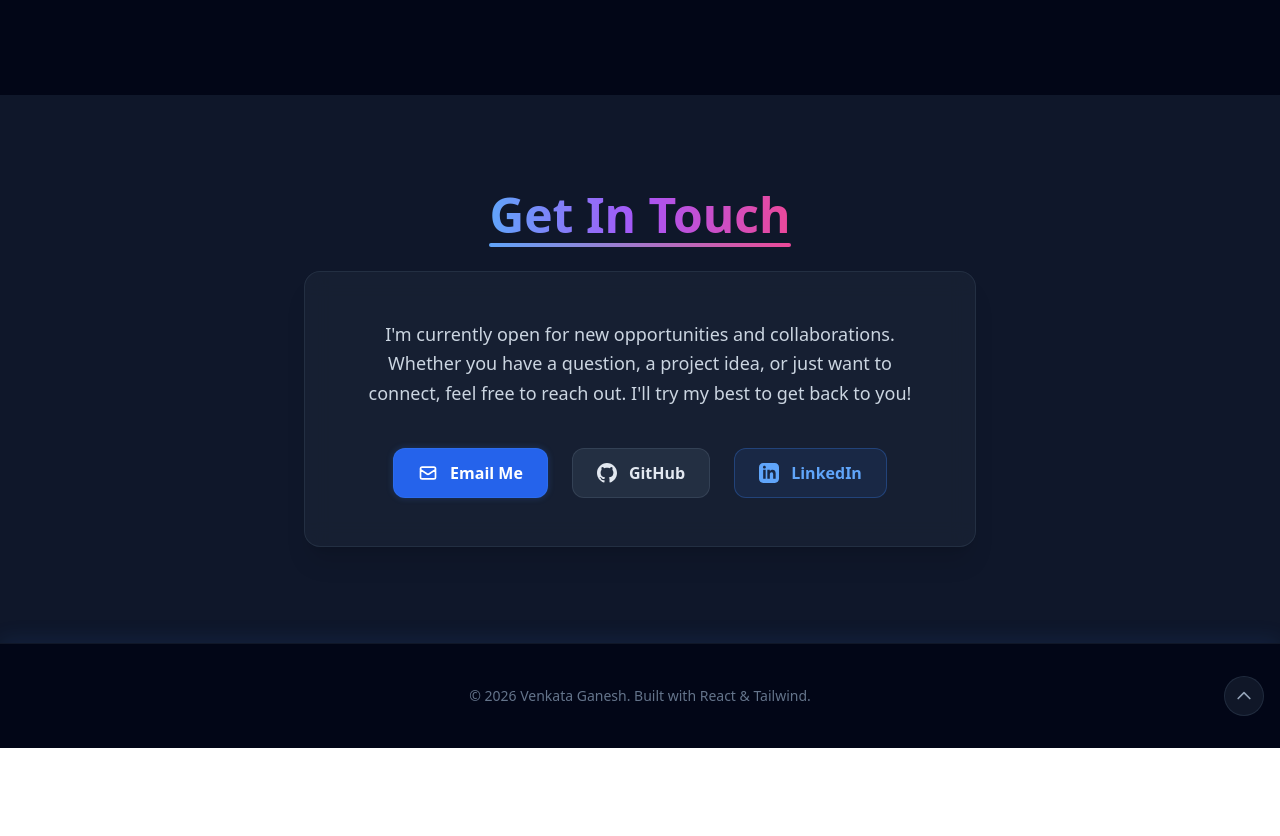
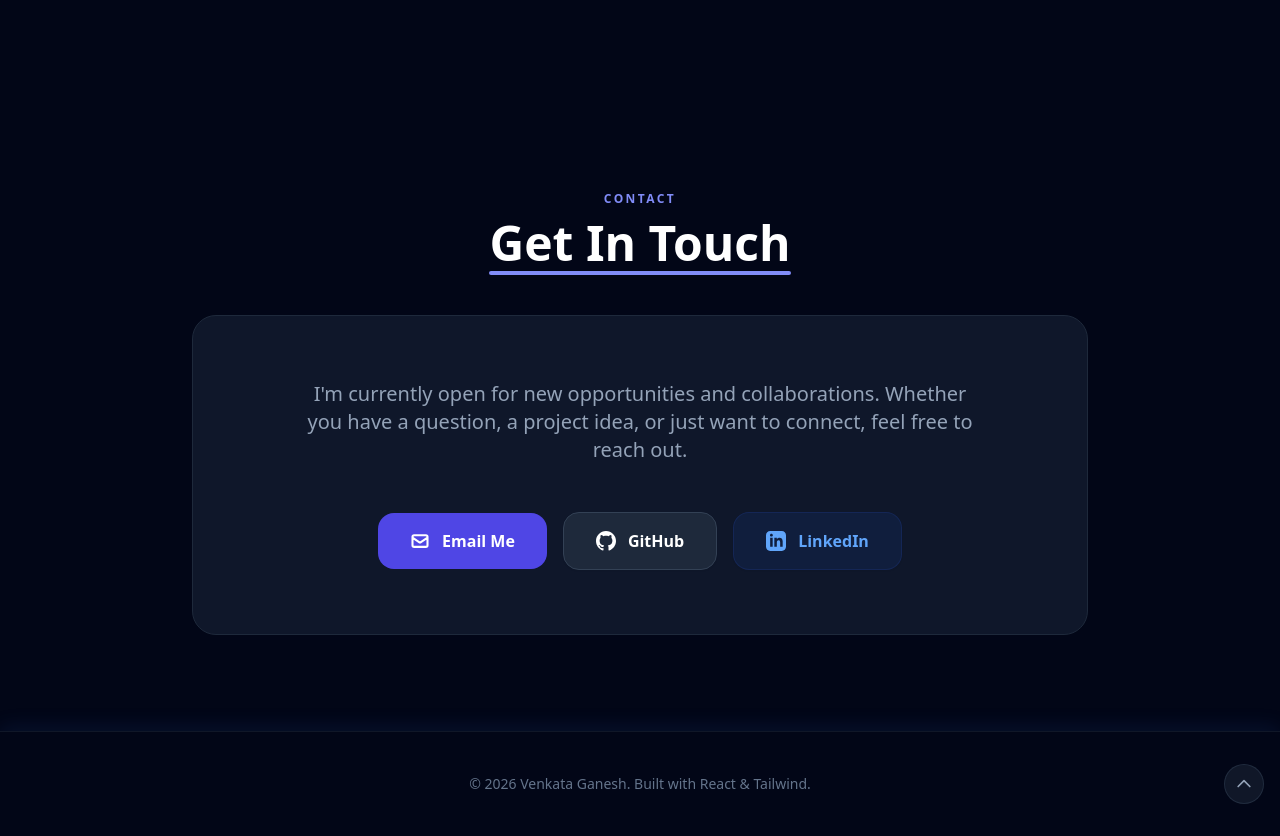
Before and after one commit to ganesh714/venkat-dev-portfolio, a React (Vite) app: page / in a window 1280 px wide. Shown: the part 3808-4644 px from the top of the page. Before the commit the page ends 4556 px from the top, so only its background shows below. Built offline with nearby package versions, Linux system fonts and the light colour scheme.

Commit message:
feat: redesign contact section with theme-aware layout and premium buttons

```diff
--- a/src/components/Contact.jsx
+++ b/src/components/Contact.jsx
@@ -3,88 +3,89 @@ import { motion } from 'framer-motion';
 
 const Contact = () => {
   return (
-    <section id="contact" className="py-24 bg-slate-900 flex items-center justify-center px-4">
+    <section id="contact" className="py-24 bg-white dark:bg-slate-950 flex items-center justify-center px-4">
       <motion.div
-        className="w-full max-w-2xl text-center"
+        className="w-full max-w-4xl text-center"
         initial={{ opacity: 0, y: 50 }}
         whileInView={{ opacity: 1, y: 0 }}
         viewport={{ once: true, margin: '-100px' }}
         transition={{ duration: 0.6 }}
       >
-        {/* Gradient Heading */}
-        <h2 className="text-4xl md:text-5xl font-extrabold mb-8 relative inline-block">
-          <span className="bg-gradient-to-r from-blue-400 via-purple-500 to-pink-500 bg-clip-text text-transparent">
+        {/* Section Heading */}
+        <div className="mb-12">
+          <p className="text-xs font-bold tracking-[0.2em] uppercase text-indigo-600 dark:text-indigo-400 mb-3">
+            Contact
+          </p>
+          <h2 className="text-4xl md:text-5xl font-extrabold text-slate-900 dark:text-white inline-block relative">
             Get In Touch
-          </span>
             <motion.div
-            className="absolute -bottom-2 left-0 h-1 bg-gradient-to-r from-blue-400 to-pink-500 rounded-full"
+              className="absolute -bottom-2 left-0 h-1 bg-indigo-600 dark:bg-indigo-400 rounded-full"
               initial={{ width: 0 }}
               whileInView={{ width: "100%" }}
               viewport={{ once: true }}
               transition={{ delay: 0.3, duration: 0.8 }}
             />
           </h2>
+        </div>
 
-        {/* Glassmorphism Card */}
+        {/* Contact Card */}
         <motion.div
-          className="bg-slate-800/50 backdrop-blur-md border border-slate-700/50 rounded-2xl p-8 md:p-12 shadow-xl"
-          initial={{ opacity: 0, scale: 0.9 }}
+          className="bg-slate-50 dark:bg-slate-900 border border-slate-200 dark:border-slate-800 rounded-3xl p-10 md:p-16 shadow-sm dark:shadow-none"
+          initial={{ opacity: 0, scale: 0.95 }}
           whileInView={{ opacity: 1, scale: 1 }}
           viewport={{ once: true, margin: '-100px' }}
           transition={{ duration: 0.6, delay: 0.2 }}
         >
-          <p className="text-slate-300 text-lg mb-10 leading-relaxed">
-            I'm currently open for new opportunities and collaborations. Whether you have a question, a project idea, or just want to connect, feel free to reach out. I'll try my best to get back to you!
+          <p className="text-slate-600 dark:text-slate-400 text-lg md:text-xl mb-12 leading-relaxed max-w-2xl mx-auto">
+            I'm currently open for new opportunities and collaborations. Whether you have a question, a project idea, or just want to connect, feel free to reach out.
           </p>
 
           {/* Button Group */}
-          <div className="flex flex-col sm:flex-row justify-center items-center gap-6">
-            {/* Email Button with Pulse */}
+          <div className="flex flex-col sm:flex-row justify-center items-center gap-4">
+            {/* Email Button */}
             <motion.a
-              animate={{ boxShadow: ["0 0 0px rgba(59,130,246,0)", "0 0 20px rgba(59,130,246,0.6)", "0 0 0px rgba(59,130,246,0)"] }}
-              transition={{ duration: 2, repeat: Infinity, ease: "easeInOut" }}
-              whileHover={{ scale: 1.05 }}
-              whileTap={{ scale: 0.95 }}
+              whileHover={{ y: -3 }}
+              whileTap={{ scale: 0.98 }}
               href="mailto:evvganesh1@gmail.com"
-              className="group flex items-center justify-center gap-3 w-full sm:w-auto px-6 py-3 bg-blue-600 hover:bg-blue-500 text-white border border-blue-500/30 rounded-xl transition-colors duration-300 relative overflow-hidden"
+              className="flex items-center justify-center gap-3 w-full sm:w-auto px-8 py-4 bg-indigo-600 hover:bg-indigo-700 text-white font-bold rounded-2xl shadow-lg shadow-indigo-200 dark:shadow-none transition-all duration-300"
               aria-label="Send an email"
             >
-              <svg xmlns="http://www.w3.org/2000/svg" className="h-5 w-5 group-hover:-translate-y-1 transition-transform" fill="none" viewBox="0 0 24 24" stroke="currentColor" strokeWidth={2}>
+              <svg xmlns="http://www.w3.org/2000/svg" className="h-5 w-5" fill="none" viewBox="0 0 24 24" stroke="currentColor" strokeWidth={2.5}>
                 <path strokeLinecap="round" strokeLinejoin="round" d="M3 8l7.89 5.26a2 2 0 002.22 0L21 8M5 19h14a2 2 0 002-2V7a2 2 0 00-2-2H5a2 2 0 00-2 2v10a2 2 0 002 2z" />
               </svg>
-              <span className="font-semibold">Email Me</span>
+              <span>Email Me</span>
             </motion.a>
 
             {/* GitHub Button */}
             <motion.a
-              whileHover={{ scale: 1.05 }}
-              whileTap={{ scale: 0.95 }}
+              whileHover={{ y: -3 }}
+              whileTap={{ scale: 0.98 }}
               href="https://github.com/ganesh714"
               target="_blank"
               rel="noopener noreferrer"
-              className="group flex items-center justify-center gap-3 w-full sm:w-auto px-6 py-3 bg-slate-700/50 hover:bg-slate-600/80 text-slate-200 border border-slate-600/50 rounded-xl transition-all duration-300 hover:shadow-[0_0_20px_rgba(148,163,184,0.4)]"
+              className="flex items-center justify-center gap-3 w-full sm:w-auto px-8 py-4 bg-white dark:bg-slate-800 text-slate-900 dark:text-white border border-slate-200 dark:border-slate-700 font-bold rounded-2xl hover:border-slate-300 dark:hover:border-slate-600 transition-all duration-300 shadow-sm"
               aria-label="GitHub Profile"
             >
-              <svg xmlns="http://www.w3.org/2000/svg" className="h-5 w-5 group-hover:rotate-12 transition-transform" fill="currentColor" viewBox="0 0 24 24">
+              <svg xmlns="http://www.w3.org/2000/svg" className="h-5 w-5" fill="currentColor" viewBox="0 0 24 24">
                 <path d="M12 0c-6.626 0-12 5.373-12 12 0 5.302 3.438 9.8 8.207 11.387.599.111.793-.261.793-.577v-2.234c-3.338.726-4.033-1.416-4.033-1.416-.546-1.387-1.333-1.756-1.333-1.756-1.089-.745.083-.729.083-.729 1.205.084 1.839 1.237 1.839 1.237 1.07 1.834 2.807 1.304 3.492.997.107-.775.418-1.305.762-1.604-2.665-.305-5.467-1.334-5.467-5.931 0-1.311.469-2.381 1.236-3.221-.124-.303-.535-1.524.117-3.176 0 0 1.008-.322 3.301 1.23.957-.266 1.983-.399 3.003-.404 1.02.005 2.047.138 3.006.404 2.291-1.552 3.297-1.23 3.297-1.23.653 1.653.242 2.874.118 3.176.77.84 1.235 1.911 1.235 3.221 0 4.609-2.807 5.624-5.479 5.921.43.372.823 1.102.823 2.222v3.293c0 .319.192.694.801.576 4.765-1.589 8.199-6.086 8.199-11.386 0-6.627-5.373-12-12-12z"/>
               </svg>
-              <span className="font-semibold">GitHub</span>
+              <span>GitHub</span>
             </motion.a>
 
             {/* LinkedIn Button */}
             <motion.a
-              whileHover={{ scale: 1.05 }}
-              whileTap={{ scale: 0.95 }}
+              whileHover={{ y: -3 }}
+              whileTap={{ scale: 0.98 }}
               href="https://linkedin.com/in/venkata-ganesh-934072291"
               target="_blank"
               rel="noopener noreferrer"
-              className="group flex items-center justify-center gap-3 w-full sm:w-auto px-6 py-3 bg-blue-500/10 hover:bg-blue-500/30 text-blue-400 border border-blue-500/30 rounded-xl transition-all duration-300 hover:shadow-[0_0_20px_rgba(59,130,246,0.3)]"
+              className="flex items-center justify-center gap-3 w-full sm:w-auto px-8 py-4 bg-blue-600/10 dark:bg-blue-600/10 text-blue-600 dark:text-blue-400 font-bold rounded-2xl border border-blue-200 dark:border-blue-900/30 hover:bg-blue-600/20 transition-all duration-300 shadow-sm"
               aria-label="LinkedIn Profile"
             >
-              <svg xmlns="http://www.w3.org/2000/svg" className="h-5 w-5 group-hover:rotate-12 transition-transform" fill="currentColor" viewBox="0 0 24 24">
+              <svg xmlns="http://www.w3.org/2000/svg" className="h-5 w-5" fill="currentColor" viewBox="0 0 24 24">
                 <path d="M19 0h-14c-2.761 0-5 2.239-5 5v14c0 2.761 2.239 5 5 5h14c2.762 0 5-2.239 5-5v-14c0-2.761-2.238-5-5-5zm-11 19h-3v-11h3v11zm-1.5-12.268c-.966 0-1.75-.79-1.75-1.764s.784-1.764 1.75-1.764 1.75.79 1.75 1.764-.783 1.764-1.75 1.764zm13.5 12.268h-3v-5.604c0-3.368-4-3.113-4 0v5.604h-3v-11h3v1.765c1.396-2.586 7-2.777 7 2.476v6.759z"/>
               </svg>
-              <span className="font-semibold">LinkedIn</span>
+              <span>LinkedIn</span>
             </motion.a>
           </div>
         </motion.div>
```
Lines whose indentation alone changed are shown as unchanged.
